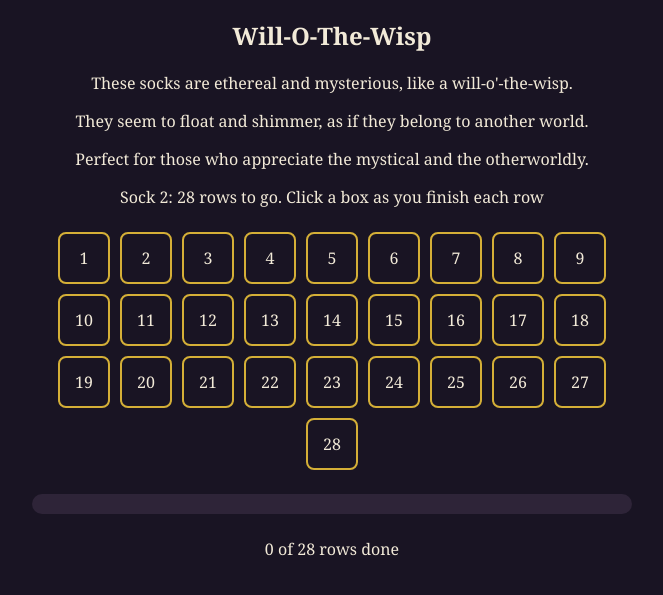
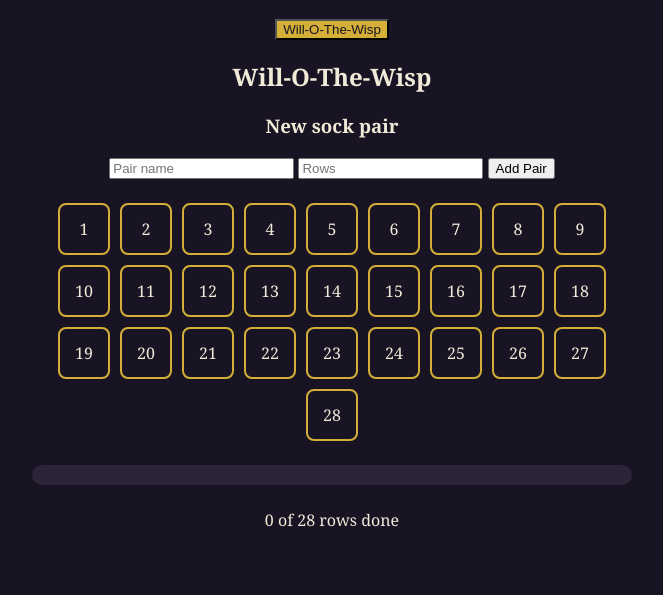
Before and after one commit to abernalub2283/sock-tracker, a plain HTML site: page index.html in a window 1280 px wide. Shown: the part 107-702 px from the top of the page, without its empty margins (308-971 px from the left). Drawn offline with Linux system fonts and the light colour scheme.

Commit message:
Implement sock pair tracking functionality and update styles for pair tabs

```diff
--- a/index.html
+++ b/index.html
@@ -6,11 +6,14 @@
     </head>
     <body>
         <h1>Socks</h1>
-        <h2>Will-O-The-Wisp</h2>
-        <p>These socks are ethereal and mysterious, like a will-o'-the-wisp.</p>
-        <p>They seem to float and shimmer, as if they belong to another world.</p>
-        <p>Perfect for those who appreciate the mystical and the otherworldly.</p>
-        <p>Sock 2: 28 rows to go. Click a box as you finish each row</p>
+        <div id="pair-tabs"></div>
+        <h2 id="pair-name"></h2>
+        <form id=new-pair>
+            <h3>New sock pair</h3>
+            <input id="pair-name-input" placeholder="Pair name">
+            <input id="pair-rows-input" type=""number placeholder="Rows" min="1">
+            <button type="submit">Add Pair</button>
+        </form>
         <div class="tracker"></div>
         <div class="progress-bar">
             <div class="progress-fill"></div>
@@ -18,13 +21,92 @@
         <p class="progress-text">0 of 28 rows done</p>
         <script>
             const tracker = document.querySelector('.tracker');
+            const progressFill = document.querySelector('.progress-fill');
+            const progressText = document.querySelector('.progress-text');
+            const pairName = document.getElementById('pair-name');
+            const pairTabs = document.getElementById('pair-tabs');
 
-            for (let i = 1; i <= 28; i++) {
-                const box = document.createElement('div');
-                box.className = 'row-box';
-                box.textContent = i;
-                tracker.appendChild(box);
+            let pairs = JSON.parse(localStorage.getItem('sockPairs')) || [
+                { id: 'wisp', name: 'Will-O-The-Wisp', totalRows: 28,
+                doneRows: JSON.parse(localStorage.getItem('wispRows')) || [] }
+            ];
+            let activePairId = localStorage.getItem('activeSockPair') || 'wisp';
+
+            function getPair() {
+                return pairs.find(p => p.id === activePairId);
             }
+
+            function saveAll() {
+                localStorage.setItem('sockPairs', JSON.stringify(pairs));
+                localStorage.setItem('activeSockPair', activePairId);
+            }
+
+            function renderTabs() {
+                pairTabs.innerHTML = pairs.map(p =>
+                    `<button data-id="${p.id}"${p.id === activePairId ? ' class="active"' : ''}>${p.name}</button>`
+                ).join('');
+            }
+
+            function renderTracker() {
+                const pair = getPair();
+                pairName.textContent = pair.name;
+                tracker.innerHTML = '';
+                for (let i = 1; i <= pair.totalRows; i++) {
+                    const box = document.createElement('div');
+                    box.className = 'row-box' + (pair.doneRows.includes(i) ? ' done' : '');
+                    box.textContent = i;
+                    tracker.appendChild(box);
+                }
+                updateProgress();
+            }
+
+            function updateProgress() {
+                const pair = getPair();
+                const done = pair.doneRows.length;
+                const percent = pair.totalRows ? Math.round(done / pair.totalRows * 100) : 0;
+                progressFill.style.width = percent + '%';
+                progressText.textContent = done + ' of ' + pair.totalRows + ' rows done';
+            }
+
+            pairTabs.addEventListener('click', function(event) {
+                if (!event.target.matches('button')) return;
+                activePairId = event.target.dataset.id;
+                saveAll();
+                renderTabs();
+                renderTracker();
+            });
+
+            tracker.addEventListener('click', function(event) {
+                if (!event.target.matches('.row-box')) return;
+                const pair = getPair();
+                const row = parseInt(event.target.textContent);
+                event.target.classList.toggle('done');
+                if (pair.doneRows.includes(row)) {
+                    pair.doneRows = pair.doneRows.filter(r => r !== row);
+                } else {
+                    pair.doneRows.push(row);
+                }
+                saveAll();
+                updateProgress();
+            });
+
+            document.getElementById('new-pair').addEventListener('submit', function(event) {
+                event.preventDefault();
+                const name = document.getElementById('pair-name-input').value.trim();
+                const totalRows = parseInt(document.getElementById('pair-rows-input').value);
+                if (!name || !totalRows || totalRows < 1) return;
+                const pair = { id: 'pair' + Date.now(), name: name, totalRows: totalRows, doneRows: [] };
+                pairs.push(pair);
+                activePairId = pair.id;
+                saveAll();
+                renderTabs();
+                renderTracker();
+                event.target.reset();
+            });
+
+            renderTabs();
+            renderTracker();
+
         </script>
     </body>
 </html>
--- a/style.css
+++ b/style.css
@@ -51,3 +51,6 @@ h1 {
     border-radius: 10px;
     transition: width 0.3s;
 }
+
+#pair-tabs { display: flex; gap: 8px; justify-content: center; flex-wrap: wrap; margin: 16px auto; }
+#pair-tabs button.active { background-color: #d4af37; color: #191423; }
```
